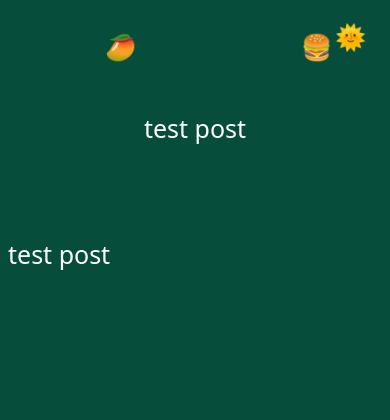
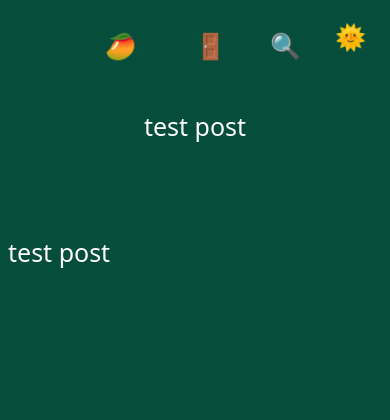
Before and after one commit to DogukanUrker/doctor-jha, a Flask app: page /post/5 in a window 390 px wide. Shown: the top 420 px of the page. Run offline with Flask 3, Linux system fonts and the light colour scheme; data comes from the database, SQL or seed files in the repository; data that the repository does not hold is empty; parts of the project's set-up code (start-up, migrations or seed data) failed here and were passed over; some libraries are stand-ins or nearby versions.

Commit message:
hamburger menu removed

```diff
--- a/static/css/navbar.css
+++ b/static/css/navbar.css
@@ -103,7 +103,7 @@
   }
 
   .hamburger {
-    display: inline-block;
+    display: flex;
   }
 
   .searchBarPage {
--- a/templates/navbar.html
+++ b/templates/navbar.html
@@ -54,8 +54,6 @@
     {% endif %}
   </div>
   <div class="hamburger">
-    <button onclick="hamburger()" class="hamburgerBtn">🍔</button>
-    <div id="hamburgerDropdown" class="hamburgerContent">
     {% if session["userName"] %}
     <a href="/user/{{session['userName'].lower()}}">
       <img
@@ -77,7 +75,6 @@
     {% endif %}
     <a href="/searchbar">🔍</a>
   </div>
-  </div>
   {% endif %}
   <script src="/static/js/navbar.js"></script>
 </div>
```
Lines whose indentation alone changed are shown as unchanged.
